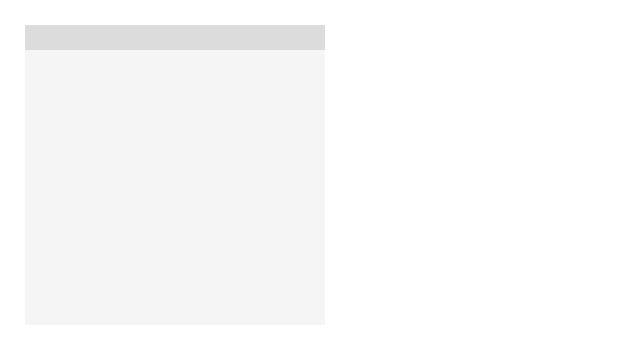
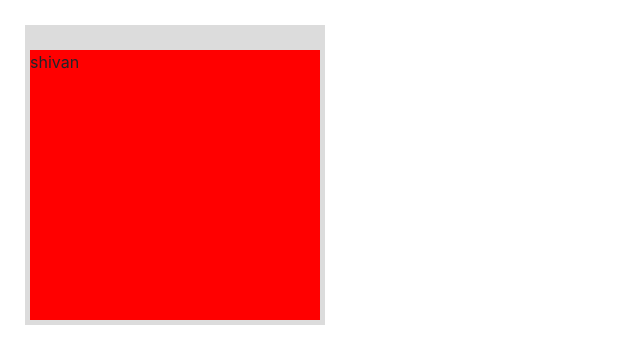
Before and after one commit to SBCompSciClub/Sandbox, a React (Create React App) app in the folder src/: page / in a window 1280 px wide. Shown: the top 364 px of the page, without its empty margins (0-640 px from the left). Built offline with nearby package versions, Linux system fonts and the light colour scheme.

Commit message:
MDL Updates

```diff
--- a/src/src/GenericWindow.js
+++ b/src/src/GenericWindow.js
@@ -23,8 +23,17 @@ class GenericWindow extends Component
                 <div id="boundTop" style={{ position: "absolute", left: 0, right: 0, height: this.properties.boundaries.top, background: CSS_ToRGB(this.properties.colors.border) }}>
 
                 </div>
-                <div id="boundBottom" style={{ position: "absolute", bottom: this.properties.window.size.height - this.properties.boundaries.bottom, left: 0, right: 0, height: this.properties.boundaries.bottom, background: CSS_ToRGB(this.properties.colors.border) }}>
+                <div id="boundBottom" style={{ position: "absolute", bottom: 0, left: 0, right: 0, height: this.properties.boundaries.bottom, background: CSS_ToRGB(this.properties.colors.border) }}>
 
+                </div>
+                <div id="boundLeft" style={{ position: "absolute", top: 0, left: 0, right: 0, width: this.properties.boundaries.left, height: this.properties.window.size.height, background: CSS_ToRGB(this.properties.colors.border) }}>
+
+                </div>
+                <div id="boundRight" style={{ position: "absolute", top: 0, right: 0, width: this.properties.boundaries.right, height: this.properties.window.size.height, background: CSS_ToRGB(this.properties.colors.border) }}>
+
+                </div>
+                <div id="content" style={{ position: "absolute", top: this.properties.boundaries.top, left: this.properties.boundaries.left, width: this.properties.window.size.width - this.properties.boundaries.left - this.properties.boundaries.right, height: this.properties.window.size.height - this.properties.boundaries.top - this.properties.boundaries.bottom, background: "red" }}>
+                    shivan
                 </div>
             </div>
         )
--- a/src/src/GenericWindowProps.json
+++ b/src/src/GenericWindowProps.json
@@ -11,9 +11,9 @@
     },
     "boundaries": {
         "top": 25,
-        "bottom": 25,
-        "left": 2,
-        "right": 2
+        "bottom": 5,
+        "left": 5,
+        "right": 5
     },
     "colors": {
         "background": { "R": 245, "G": 245, "B": 245, "A": 255 },
```
